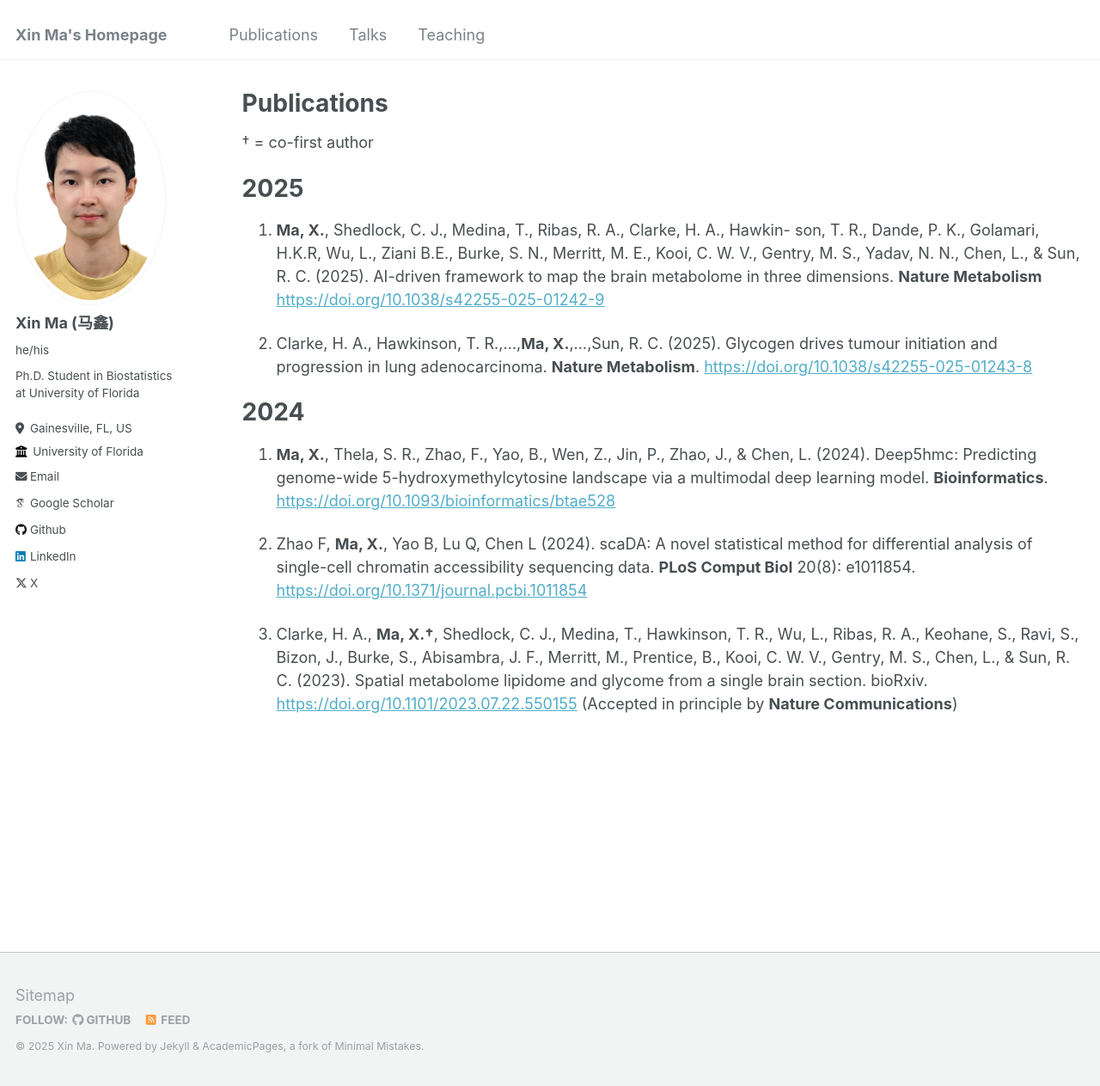
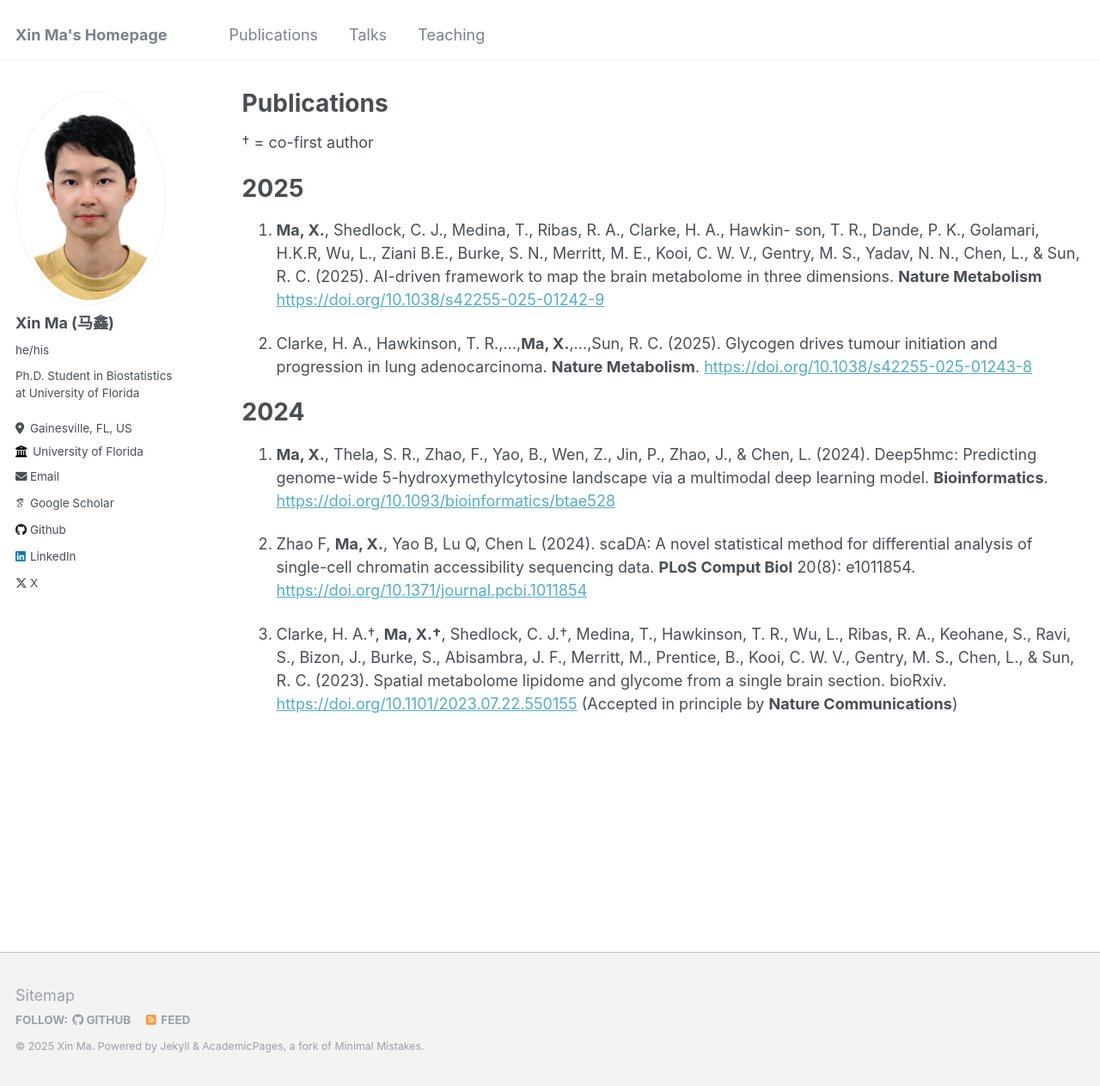
Before and after one commit to XinBiostats/xinbiostats.github.io, a Jekyll site: the page built from _pages/publications.md, in a window 1280 px wide and 1263 px high. Shown: the whole window at 86% size. Built offline with Jekyll 4.4.1, drawn with Linux system fonts in a browser that asks for light colours; some web fonts are replaced.

```diff
--- a/_pages/publications.md
+++ b/_pages/publications.md
@@ -21,7 +21,7 @@ landscape via a multimodal deep learning model. **Bioinformatics**. <https://doi
 
 1. Zhao F, **Ma, X.**, Yao B, Lu Q, Chen L (2024). scaDA: A novel statistical method for differential analysis of single-cell chromatin accessibility sequencing data. **PLoS Comput Biol** 20(8): e1011854. <https://doi.org/10.1371/journal.pcbi.1011854>
 
-1. Clarke, H. A., **Ma, X.†**, Shedlock, C. J., Medina, T., Hawkinson, T. R., Wu, L.,
+1. Clarke, H. A.†, **Ma, X.†**, Shedlock, C. J.†, Medina, T., Hawkinson, T. R., Wu, L.,
 Ribas, R. A., Keohane, S., Ravi, S., Bizon, J., Burke, S., Abisambra,
 J. F., Merritt, M., Prentice, B., Kooi, C. W. V., Gentry, M. S., Chen, L.,
 & Sun, R. C. (2023). Spatial metabolome lipidome and glycome from
```
